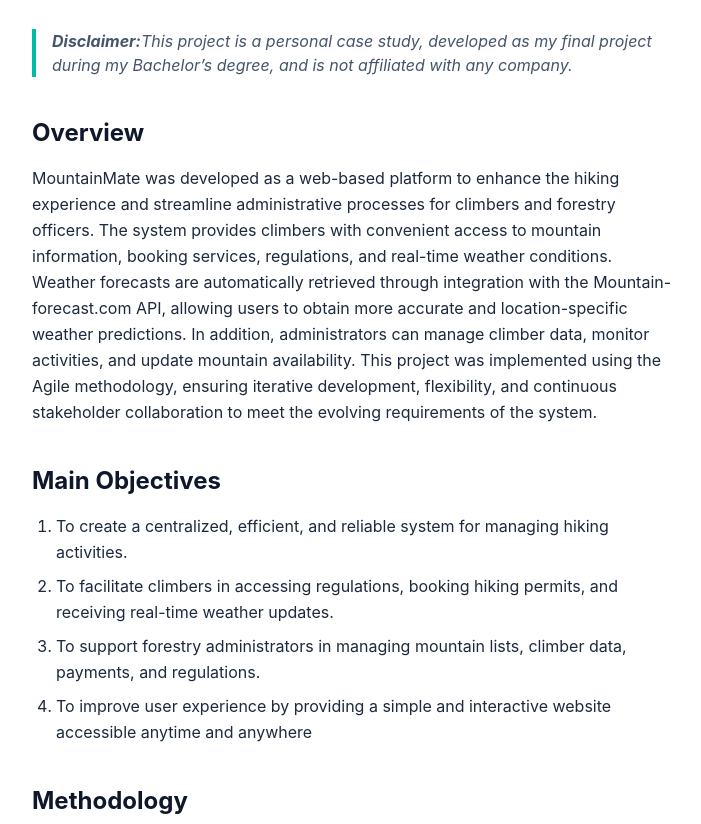
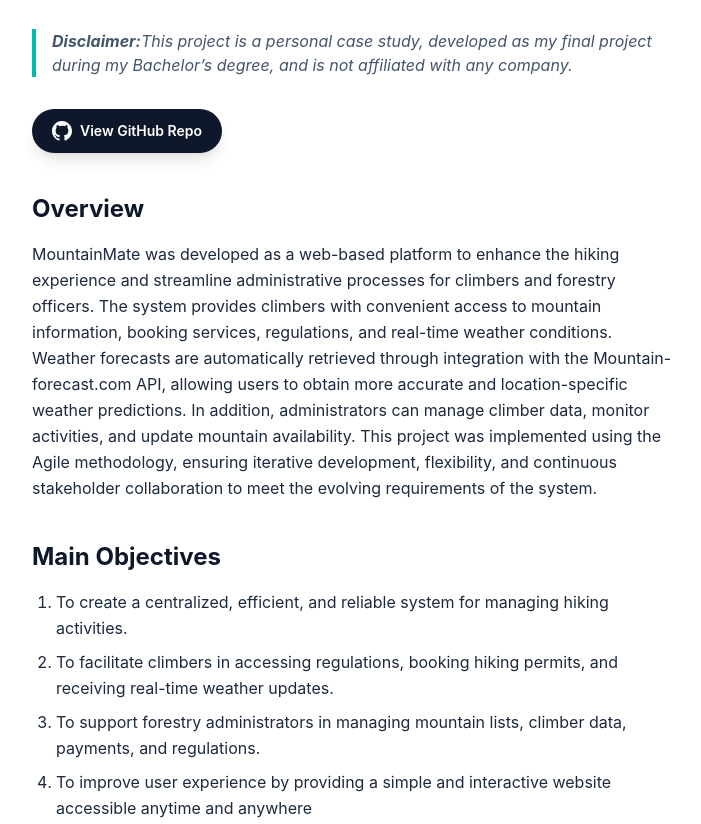
Before and after one commit to prayoga01/yoga-pratama-portfolio, a website: page project-mountainMate.html in a window 1280 px wide. Shown: the part 930-1754 px from the top of the page, without its empty margins (288-989 px from the left). Drawn offline with Linux system fonts and the light colour scheme.

Commit message:
add github repo btn to mountain-mate project

```diff
--- a/project-mountainMate.html
+++ b/project-mountainMate.html
@@ -1,4 +1,4 @@
-<!DOCTYPE html>
+<!doctype html>
 <html lang="en">
   <head>
     <meta charset="UTF-8" />
@@ -36,6 +36,23 @@
         <blockquote class="border-l-4 border-teal-500 pl-4 italic text-slate-600 mb-8">
           <b>Disclaimer:</b>This project is a personal case study, developed as my final project during my Bachelor’s degree, and is not affiliated with any company.
         </blockquote>
+
+        <!-- Tombol GitHub -->
+        <div class="mb-8">
+          <a
+            href="https://github.com/prayoga01/hiking-management-system"
+            target="_blank"
+            rel="noopener noreferrer"
+            class="inline-flex items-center justify-center rounded-full bg-slate-900 text-white px-5 py-3 text-sm font-semibold shadow-lg transition hover:bg-slate-700"
+          >
+            <svg class="h-5 w-5 mr-2" viewBox="0 0 24 24" fill="currentColor" aria-hidden="true">
+              <path
+                d="M12 0C5.371 0 0 5.371 0 12c0 5.303 3.438 9.8 8.207 11.387.6.111.82-.261.82-.579 0-.286-.011-1.04-.017-2.041-3.338.726-4.042-1.61-4.042-1.61-.546-1.386-1.333-1.756-1.333-1.756-1.089-.746.083-.731.083-.731 1.205.085 1.839 1.238 1.839 1.238 1.071 1.834 2.809 1.304 3.494.997.108-.775.419-1.305.762-1.605-2.665-.303-5.466-1.333-5.466-5.931 0-1.31.468-2.381 1.235-3.221-.124-.303-.535-1.523.117-3.176 0 0 1.008-.323 3.301 1.23a11.52 11.52 0 0 1 3.004-.404c1.019.005 2.044.138 3.003.404 2.292-1.553 3.299-1.23 3.299-1.23.653 1.653.242 2.873.119 3.176.77.84 1.233 1.911 1.233 3.221 0 4.61-2.803 5.625-5.475 5.921.43.371.813 1.104.813 2.225 0 1.606-.015 2.898-.015 3.293 0 .32.218.694.825.576C20.565 21.796 24 17.298 24 12c0-6.629-5.371-12-12-12z"
+              />
+            </svg>
+            View GitHub Repo
+          </a>
+        </div>
 
         <!-- Konten -->
         <h2 class="text-2xl font-bold mt-10 mb-4">Overview</h2>
@@ -80,30 +97,35 @@
           </li>
           <img src="src/img/UI/web1/login.png" alt="MountainMate Project Preview" class="rounded-lg w-full mb-8 shadow" />
           <li class="mb-2">
-            <b>The mountain detail page</b> provides comprehensive information to support users in planning their hikes. When a user selects a mountain image from the landing page, they are directed to a detail page that
-            displays key information such as the mountain’s image, weather forecast, climbing dates, maximum number of climbers, and availability status. The page also includes a short review of the mountain. To check availability, users
-            can refer to the "action" column: if it displays "booking now," the mountain is open for reservations. If the mountain has been deactivated by the administrator, the "booking now" button will change to "not able for now,"
-            indicating that the mountain is temporarily unavailable. Figure 4.8 presents an example of the mountain detail page with the "booking now" button.
+            <b>The mountain detail page</b> provides comprehensive information to support users in planning their hikes. When a user selects a mountain image from the landing page, they are directed to a detail page that displays key
+            information such as the mountain’s image, weather forecast, climbing dates, maximum number of climbers, and availability status. The page also includes a short review of the mountain. To check availability, users can refer to
+            the "action" column: if it displays "booking now," the mountain is open for reservations. If the mountain has been deactivated by the administrator, the "booking now" button will change to "not able for now," indicating that the
+            mountain is temporarily unavailable. Figure 4.8 presents an example of the mountain detail page with the "booking now" button.
           </li>
           <img src="src/img/UI/web1/mountain list user.png" alt="MountainMate Project Preview" class="rounded-lg w-full mb-8 shadow" />
           <li class="mb-2">
-            <b>The form booking feature</b> enables users to reserve a climbing schedule by completing the required form with accurate details. Alongside the form, the page also displays a brief overview of the selected mountain on the right side, including the mountain’s image and location. After the user fills in the necessary information and clicks the submit button, the system will display a success alert to confirm that the booking has been submitted.
+            <b>The form booking feature</b> enables users to reserve a climbing schedule by completing the required form with accurate details. Alongside the form, the page also displays a brief overview of the selected mountain on the
+            right side, including the mountain’s image and location. After the user fills in the necessary information and clicks the submit button, the system will display a success alert to confirm that the booking has been submitted.
           </li>
           <img src="src/img/UI/web1/form input user.png" alt="MountainMate Project Preview" class="rounded-lg w-full mb-8 shadow" />
-          <li class="mb-2">
-            <b>The invoice feature</b> provides users with a clear overview of their booking status. On this page, users can view detailed information about their order along with its current status.
-          </li>
+          <li class="mb-2"><b>The invoice feature</b> provides users with a clear overview of their booking status. On this page, users can view detailed information about their order along with its current status.</li>
           <img src="src/img/UI/web1/invoice.png" alt="MountainMate Project Preview" class="rounded-lg w-full mb-8 shadow" />
           <li class="mb-2">
-            <b>The dashboard admin</b>page serves as a centralized dashboard that provides administrators with key information and management tools. It features a notification bell that alerts the admin whenever a new transaction occurs, allowing quick access to updates. The page also displays important data, including the total number of mountains, the number of active and inactive mountains, and the earnings for the current month. With these features, the admin page offers comprehensive access to manage transactions and gain valuable insights into mountain management.
+            <b>The dashboard admin</b>page serves as a centralized dashboard that provides administrators with key information and management tools. It features a notification bell that alerts the admin whenever a new transaction occurs,
+            allowing quick access to updates. The page also displays important data, including the total number of mountains, the number of active and inactive mountains, and the earnings for the current month. With these features, the
+            admin page offers comprehensive access to manage transactions and gain valuable insights into mountain management.
           </li>
-          <img src="src/img/UI/web1/Dashboard admin.png" alt="MountainMate Project Preview" class="rounded-lg w-full mb-8 shadow" />
+          <img src="src/img/UI/web1/DashboardAdmin.png" alt="MountainMate Project Preview" class="rounded-lg w-full mb-8 shadow" />
           <li class="mb-2">
-            <b>Mountan list admin,</b> feature enables administrators to efficiently manage mountain information within the system. Through this feature, admins can add new mountain data, edit existing records, and delete data when necessary. A search function is also provided to make data retrieval easier and faster. The interface of the mountain list feature is designed to be user-friendly, allowing admins to navigate seamlessly, update information, and maintain accurate records.
+            <b>Mountan list admin,</b> feature enables administrators to efficiently manage mountain information within the system. Through this feature, admins can add new mountain data, edit existing records, and delete data when
+            necessary. A search function is also provided to make data retrieval easier and faster. The interface of the mountain list feature is designed to be user-friendly, allowing admins to navigate seamlessly, update information, and
+            maintain accurate records.
           </li>
-          <img src="src/img/UI/web1/Mountain list.png" alt="MountainMate Project Preview" class="rounded-lg w-full mb-8 shadow" />
+          <img src="src/img/UI/web1/mountain-list.png" alt="MountainMate Project Preview" class="rounded-lg w-full mb-8 shadow" />
           <li class="mb-2">
-            <b>Manage Mountain admin,</b> page provides staff with a simple and structured interface to input new mountain data. Through this page, staff can complete a form with essential details such as the mountain’s name, address, longitude, latitude, image, and description. Accurate input of longitude and latitude is particularly important to ensure the weather forecast displayed is correct. The interface is designed to be user-friendly, guiding staff step by step in adding and managing mountain information effectively.
+            <b>Manage Mountain admin,</b> page provides staff with a simple and structured interface to input new mountain data. Through this page, staff can complete a form with essential details such as the mountain’s name, address,
+            longitude, latitude, image, and description. Accurate input of longitude and latitude is particularly important to ensure the weather forecast displayed is correct. The interface is designed to be user-friendly, guiding staff
+            step by step in adding and managing mountain information effectively.
           </li>
           <img src="src/img/UI/web1/manage mountain.png" alt="MountainMate Project Preview" class="rounded-lg w-full mb-8 shadow" />
         </ol>
```
Also changed, not shown: src/img/UI/web1/mountain-list.png (renamed from src/img/UI/web1/Mountain List.png), src/output.css.
